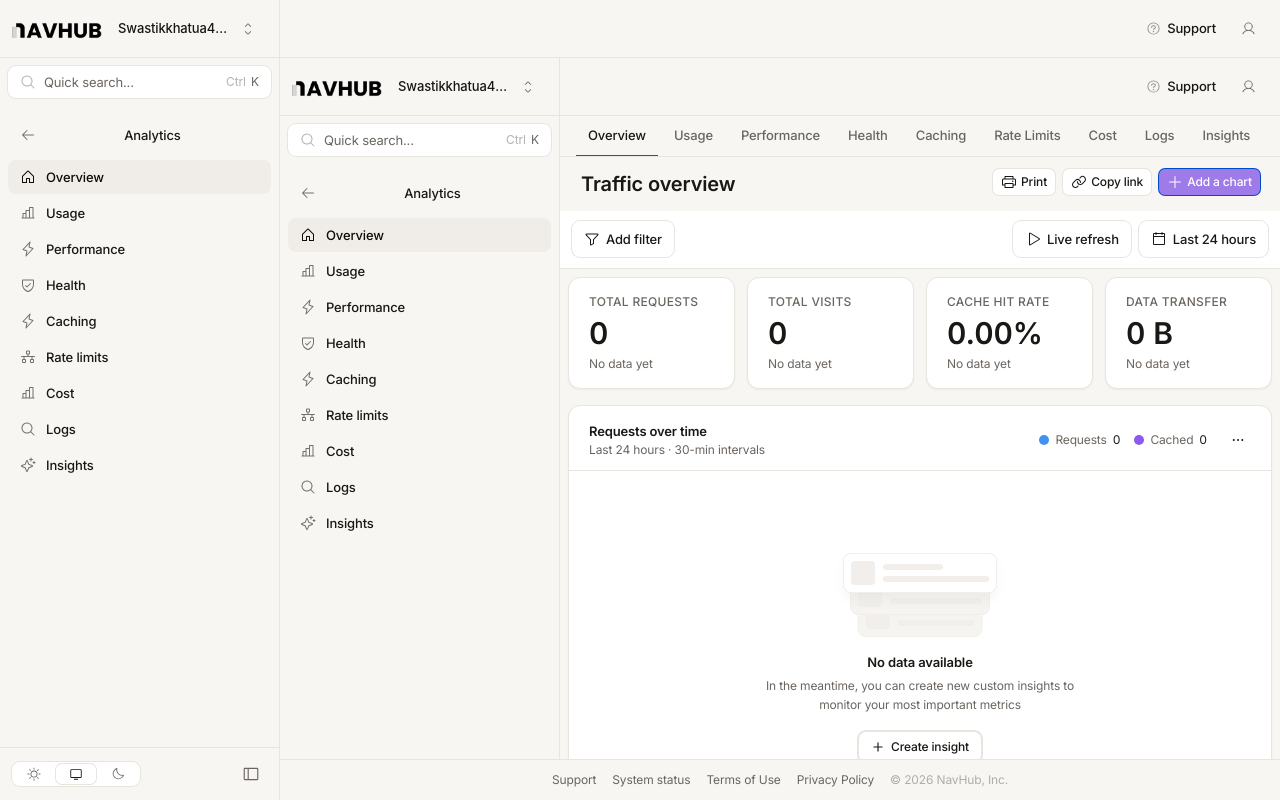
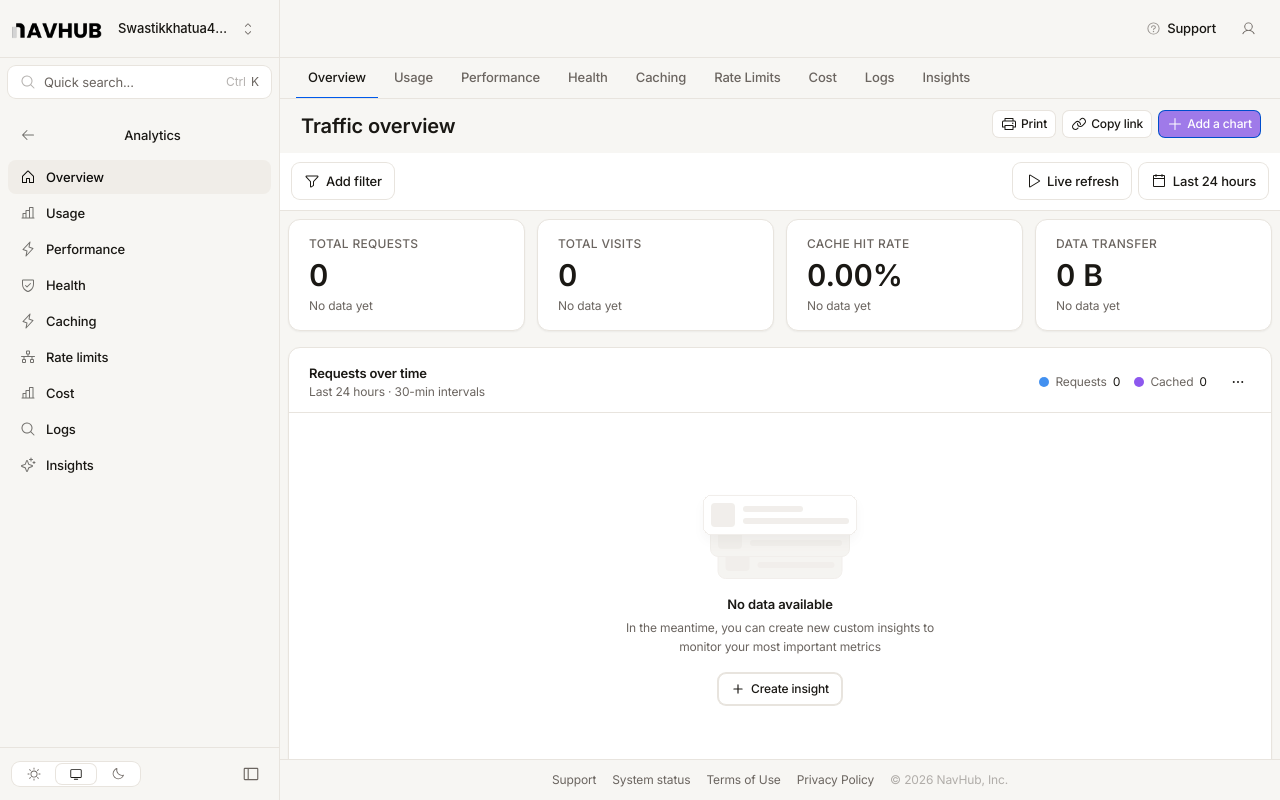
Before and after one commit to Swastik400/NAVHUB-0.2, a Next.js app in the folder navhub/: page /dashboard/analytics in a window 1280 px wide. Built offline with nearby package versions, Linux system fonts and the light colour scheme.

Commit message:
fix: remove duplicate sidebar, delete analytics-layout.tsx, restore DashboardLayout

```diff
--- a/navhub/app/dashboard/analytics/page.tsx
+++ b/navhub/app/dashboard/analytics/page.tsx
@@ -2,7 +2,7 @@
 
 import { useState, useRef, useEffect, Suspense } from 'react'
 import { useSearchParams } from 'next/navigation'
-import AnalyticsLayout, { ANALYTICS_CONFIG } from '@/components/analytics-layout'
+import DashboardLayout from '@/components/dashboard-layout'
 import Link from 'next/link'
 import { Printer, Link as LinkIcon, Plus, Funnel, CalendarBlank, Play, DotsThree, CaretLeft, CaretRight } from '@phosphor-icons/react'
 
@@ -1076,7 +1076,7 @@ export default function AnalyticsPage() {
   const tab = (searchParams.get('tab') ?? 'overview') as Tab
 
   return (
-    <AnalyticsLayout config={ANALYTICS_CONFIG}>
+    <DashboardLayout>
       <main className="w-full h-full grow overflow-y-auto" style={{ background: 'var(--color-kumo-canvas)' }}>
 
         {/* tab bar */}
@@ -1254,6 +1254,6 @@ export default function AnalyticsPage() {
         </div>
         </> }
       </main>
-    </AnalyticsLayout>
+    </DashboardLayout>
   )
 }
--- a/navhub/app/dashboard/layout.tsx
+++ b/navhub/app/dashboard/layout.tsx
@@ -1,7 +1,5 @@
-import DashboardLayout from '@/components/dashboard-layout'
-
 export const dynamic = 'force-dynamic'
 
 export default function DashboardRootLayout({ children }: { children: React.ReactNode }) {
-  return <DashboardLayout>{children}</DashboardLayout>
+  return <>{children}</>
 }
--- a/navhub/app/dashboard/products/osmium-ai/page.tsx
+++ b/navhub/app/dashboard/products/osmium-ai/page.tsx
@@ -1,7 +1,7 @@
 'use client'
 
 import { useSearchParams } from 'next/navigation'
-import AnalyticsLayout, { OSMIUM_CONFIG } from '@/components/analytics-layout'
+import DashboardLayout from '@/components/dashboard-layout'
 import Link from 'next/link'
 import { Funnel, Play, CalendarBlank, DotsThree, Printer, CaretLeft, CaretRight, Eye, EyeSlash } from '@phosphor-icons/react'
 import { useState, useRef, useEffect } from 'react'
@@ -501,7 +501,7 @@ export default function OsmiumAIPage() {
   }
 
   return (
-    <AnalyticsLayout config={OSMIUM_CONFIG}>
+    <DashboardLayout>
       <div
         className="relative w-full h-full"
         style={{ background: 'var(--color-kumo-canvas)', overflow: unlocked ? 'auto' : 'hidden' }}
@@ -524,6 +524,6 @@ export default function OsmiumAIPage() {
           </div>
         )}
       </div>
-    </AnalyticsLayout>
+    </DashboardLayout>
   )
 }
--- a/navhub/components/analytics-layout.tsx
+++ /dev/null
@@ -1,114 +0,0 @@
-'use client'
-
-import Link from 'next/link'
-import { usePathname, useSearchParams } from 'next/navigation'
-import { ArrowLeft } from '@phosphor-icons/react'
-import DashboardLayout from './dashboard-layout'
-import { Suspense } from 'react'
-
-export type AnalyticsSidebarConfig = {
-  label: string
-  backHref: string
-  items: { href: string; label: string }[]
-}
-
-const ANALYTICS_CONFIG: AnalyticsSidebarConfig = {
-  label: 'Analytics',
-  backHref: '/dashboard',
-  items: [
-    { href: '/dashboard/analytics',             label: 'Overview'     },
-    { href: '/dashboard/analytics/usage',       label: 'Usage'        },
-    { href: '/dashboard/analytics/performance', label: 'Performance'  },
-    { href: '/dashboard/analytics/health',      label: 'Health'       },
-    { href: '/dashboard/analytics/caching',     label: 'Caching'      },
-    { href: '/dashboard/analytics/rate-limits', label: 'Rate limits'  },
-    { href: '/dashboard/analytics/cost',        label: 'Cost'         },
-    { href: '/dashboard/analytics/logs',        label: 'Logs'         },
-    { href: '/dashboard/analytics/insights',    label: 'Insights'     },
-  ],
-}
-
-const OSMIUM_CONFIG: AnalyticsSidebarConfig = {
-  label: 'Osmium AI',
-  backHref: '/dashboard',
-  items: [
-    { href: '/dashboard/products/osmium-ai',                 label: 'Overview'     },
-    { href: '/dashboard/products/osmium-ai?tab=usage',       label: 'Usage'        },
-    { href: '/dashboard/products/osmium-ai?tab=performance', label: 'Performance'  },
-    { href: '/dashboard/products/osmium-ai?tab=health',      label: 'Health'       },
-    { href: '/dashboard/products/osmium-ai?tab=caching',     label: 'Caching'      },
-    { href: '/dashboard/products/osmium-ai?tab=rate-limits', label: 'Rate limits'  },
-    { href: '/dashboard/products/osmium-ai?tab=cost',        label: 'Cost'         },
-    { href: '/dashboard/products/osmium-ai?tab=logs',        label: 'Logs'         },
-    { href: '/dashboard/products/osmium-ai?tab=insights',    label: 'Insights'     },
-  ],
-}
-
-export { ANALYTICS_CONFIG, OSMIUM_CONFIG }
-
-function InnerSidebarContent({ config }: { config: AnalyticsSidebarConfig }) {
-  const pathname = usePathname()
-  const searchParams = useSearchParams()
-  const currentHref = searchParams.toString() ? `${pathname}?${searchParams.toString()}` : pathname
-
-  return (
-    <aside
-      className="shrink-0 border-r flex flex-col h-full overflow-y-auto"
-      style={{ width: 200, background: 'var(--color-kumo-canvas)', borderColor: 'var(--color-kumo-line)' }}
-    >
-      <div className="px-4 pt-5 pb-3">
-        <Link
-          href={config.backHref}
-          className="flex items-center gap-2 text-sm no-underline mb-5 opacity-60 hover:opacity-100 transition-opacity"
-          style={{ color: 'var(--text-color-kumo-default)' }}
-        >
-          <ArrowLeft size={14} />
-          <span>{config.label}</span>
-        </Link>
-        <ul className="m-0 p-0 list-none flex flex-col gap-0.5">
-          {config.items.map(item => {
-            const active = currentHref === item.href
-            return (
-              <li key={item.href}>
-                <Link
-                  href={item.href}
-                  className="flex items-center px-2 rounded-lg min-h-[32px] text-sm font-medium no-underline transition-colors"
-                  style={{
-                    color: active ? 'var(--text-color-kumo-default)' : 'var(--text-color-kumo-subtle)',
-                    background: active ? 'var(--color-kumo-tint)' : 'transparent',
-                  }}
-                >
-                  {item.label}
-                </Link>
-              </li>
-            )
-          })}
-        </ul>
-      </div>
-    </aside>
-  )
-}
-
-function InnerSidebar({ config }: { config: AnalyticsSidebarConfig }) {
-  return (
-    <Suspense fallback={null}>
-      <InnerSidebarContent config={config} />
-    </Suspense>
-  )
-}
-
-export default function AnalyticsLayout({
-  children,
-  config,
-}: {
-  children: React.ReactNode
-  config: AnalyticsSidebarConfig
-}) {
-  return (
-    <DashboardLayout>
-      <main className="flex-1 overflow-y-auto w-full h-full">
-        {children}
-      </main>
-    </DashboardLayout>
-  )
-}
--- a/navhub/components/sidebar.tsx
+++ b/navhub/components/sidebar.tsx
@@ -269,7 +269,8 @@ function SidebarInner({ onClose }: { onClose?: () => void }) {
   const panel = displayPanel ? PANELS[displayPanel] : null
 
   useEffect(() => {
-    setActivePanel(getPanelKey(pathname))
+    const key = getPanelKey(pathname)
+    if (key) setActivePanel(key)
   }, [pathname])
 
   useEffect(() => {
```
